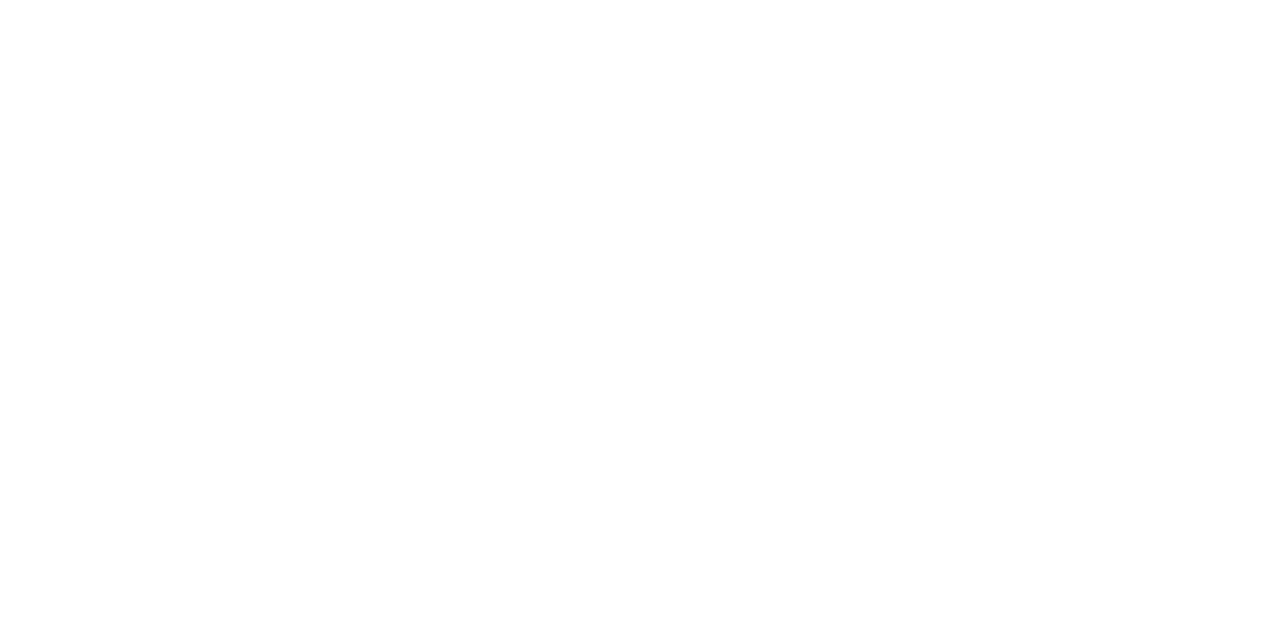
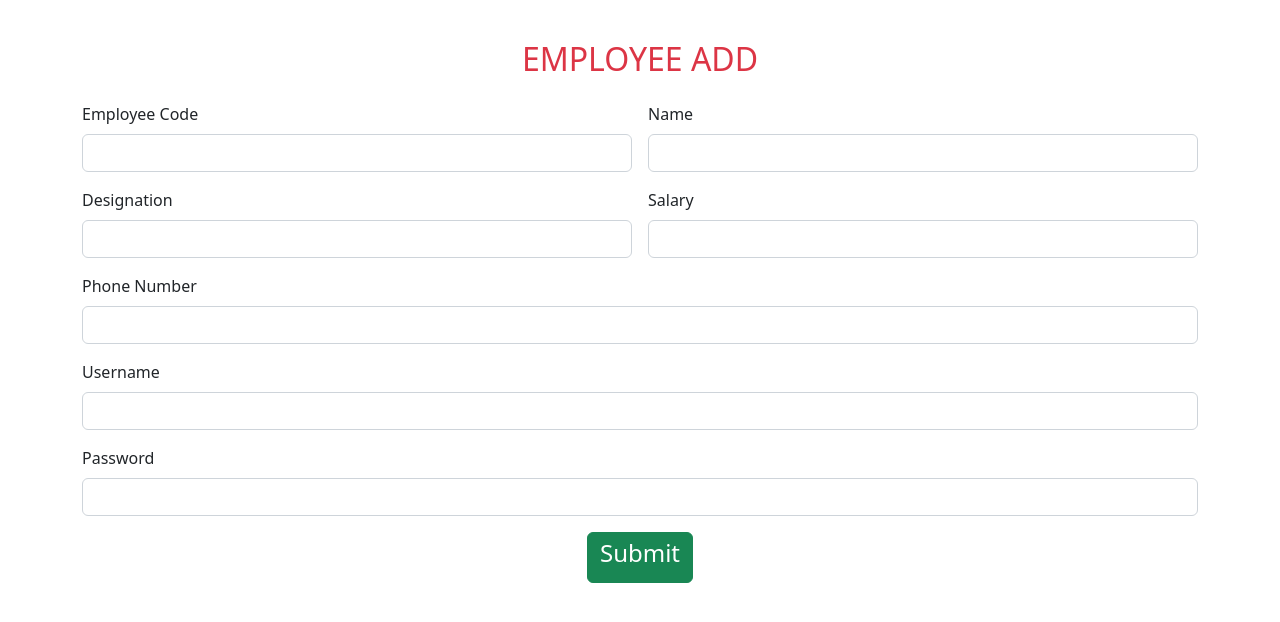
Before and after one commit to AmalAlby/Employee-app-new, an Angular app: page / in a window 1280 px wide. Shown: the top 622 px of the page. Built offline with nearby package versions, Linux system fonts and the light colour scheme.

Commit message:
Employee add created

```diff
--- /dev/null
+++ b/src/app/addemployee/addemployee.component.html
@@ -0,0 +1,42 @@
+<div class="container">
+    <div class="row">
+        <div class="col col-12 col-sm-12 col-md-12 col-lg-12 col-xl-12 col-xxl-12">
+            <div class="row g-3 mt-4">
+                <div class="col col-12 col-sm-12 col-md-12 col-lg-12 col-xl-12 col-xxl-12 text-center text-danger">
+                    <h2>EMPLOYEE ADD</h2>
+                </div>
+                <div class="col col-12 col-sm-6 col-md-6 col-lg-6 col-xl-6 col-xxl-6">
+                    <label for="" class="form-label">Employee Code</label>
+                    <input type="text" class="form-control">
+                </div>
+                <div class="col col-12 col-sm-6 col-md-6 col-lg-6 col-xl-6 col-xxl-6">
+                    <label for="" class="form-label"> Name</label>
+                    <input type="text" class="form-control">
+                </div>
+                <div class="col col-12 col-sm-6 col-md-6 col-lg-6 col-xl-6 col-xxl-6">
+                    <label for="" class="form-label">Designation</label>
+                    <input  type="text" class="form-control">
+                </div>
+                <div class="col col-12 col-sm-6 col-md-6 col-lg-6 col-xl-6 col-xxl-6">
+                    <label for="" class="form-label">Salary</label>
+                    <input  type="text" class="form-control">
+                </div>
+                <div class="col col-12 col-sm-12 col-md-12 col-lg-12 col-xl-12 col-xxl-12">
+                    <label for="" class="form-label">Phone Number</label>
+                    <input type="text" class="form-control">
+                </div>
+                <div class="col col-12 col-sm-12 col-md-12 col-lg-12 col-xl-12 col-xxl-12">
+                    <label for="" class="form-label">Username</label>
+                    <input type="text" class="form-control">
+                </div>
+                <div class="col col-12 col-sm-12 col-md-12 col-lg-12 col-xl-12 col-xxl-12">
+                    <label for="" class="form-label">Password</label>
+                    <input type="text" class="form-control">
+                </div>
+                <div class="col col-12 col-sm-12 col-md-12 col-lg-12 col-xl-12 col-xxl-12 text-center">
+                    <button class="btn btn-success"><h4>Submit</h4></button>
+                </div>
+            </div>
+        </div>
+    </div>
+</div>
--- a/src/app/app.module.ts
+++ b/src/app/app.module.ts
@@ -3,14 +3,30 @@
 
 import { AppRoutingModule } from './app-routing.module';
 import { AppComponent } from './app.component';
+import { AddemployeeComponent } from './addemployee/addemployee.component';
+import { RouterModule, Routes } from '@angular/router';
+import { FormsModule } from '@angular/forms';
+import { HttpClientModule } from '@angular/common/http';
+
+const myroute:Routes=[
+  {
+    path:"",
+    component:AddemployeeComponent
+  }
+]
+
 
 @NgModule({
   declarations: [
-    AppComponent
+    AppComponent,
+    AddemployeeComponent
   ],
   imports: [
     BrowserModule,
-    AppRoutingModule
+    AppRoutingModule,
+    RouterModule.forRoot(myroute),
+    FormsModule,
+    HttpClientModule
   ],
   providers: [],
   bootstrap: [AppComponent]
```
Also changed, not shown: src/app/addemployee/addemployee.component.ts (added, +10 -0 lines), src/app/addemployee/addemployee.component.css (added).
